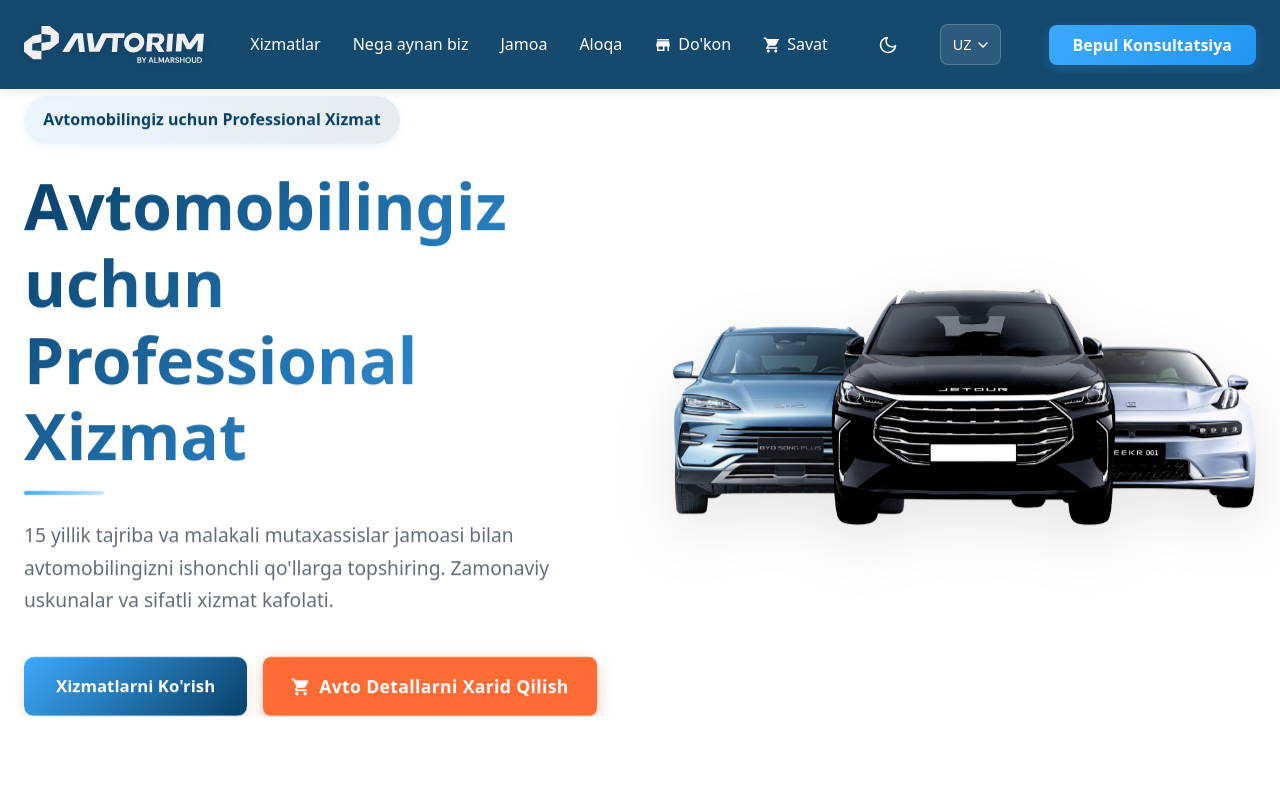
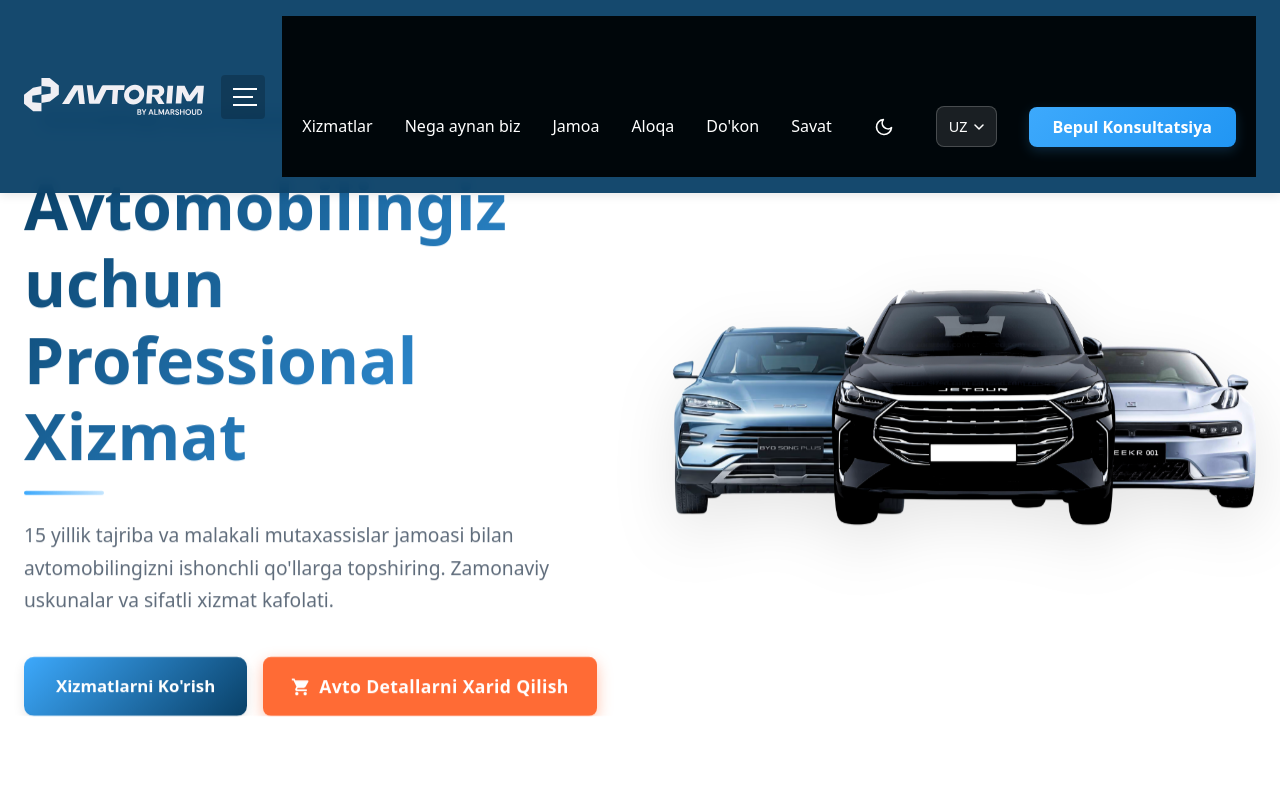
Before and after one commit to Mirjalol49/Avtorim.uz, a React (Vite) app: page / in a window 1280 px wide. Shown: the top 800 px of the page. Built offline with nearby package versions, Linux system fonts and the light colour scheme.

Commit message:
burger fixed

```diff
--- a/src/Ui/Header/Header.css
+++ b/src/Ui/Header/Header.css
@@ -1,3 +1,4 @@
+/* Header Base Styles */
 .header {
     padding: 16px 0;
     background: var(--header-bg);
@@ -9,18 +10,15 @@
     transition: all 0.3s ease;
     backdrop-filter: blur(8px);
     box-shadow: 0 2px 10px var(--shadow);
-    overflow: hidden;
-
   }
 
   .header.scrolled {
     padding: 12px 0;
-    background: var(--header-bg);
+    background: var(--header-bg-scrolled);
     box-shadow: 0 4px 20px var(--shadow-strong);
   }
 
-
-
+  /* Header Layout */
   .header-wrapper {
     display: flex;
     align-items: center;
@@ -28,6 +26,7 @@
     position: relative;
   }
 
+  /* Logo Styles */
   .logo-link {
     display: block;
     transition: transform 0.3s ease;
@@ -42,28 +41,30 @@
     max-width: 100%;
     height: auto;
     transition: all 0.3s ease;
-    filter: drop-shadow(0 2px 4px rgba(0, 0, 0, 0.1));
   }
 
+  /* Improved Hamburger Menu */
   .mobile-menu-btn {
     display: none;
-    background: none;
+    background: rgba(0, 0, 0, 0.2);
     border: none;
+    border-radius: 4px;
     cursor: pointer;
-    padding: 10px;
+    padding: 12px;
     z-index: 1100;
-    transition: all 0.3s ease;
-}
-
-.mobile-menu-btn:hover {
-    transform: scale(1.1);
+    position: relative;
+    width: 44px;
+    height: 44px;
+    display: flex;
+    align-items: center;
+    justify-content: center;
   }
 
   .hamburger {
     display: block;
     width: 24px;
     height: 2px;
-    background: #ffffff;
+    background: white;
     position: relative;
     transition: all 0.3s ease;
   }
@@ -74,8 +75,9 @@
     position: absolute;
     width: 24px;
     height: 2px;
-    background: #ffffff;
+    background: white;
     transition: all 0.3s ease;
+    left: 0;
   }
 
   .hamburger::before {
@@ -100,46 +102,11 @@
     bottom: 0;
   }
 
-@media (max-width: 768px) {
-    .mobile-menu-btn {
-        display: block;
-        z-index: 1001;
+  .mobile-menu-btn:hover {
+    background: rgba(0, 0, 0, 0.3);
   }
 
-    .nav {
-        position: fixed;
-        top: 0;
-        right: 0;
-        height: 100vh;
-        width: 100%;
-        transform: translateX(100%);
-        transition: transform 0.4s cubic-bezier(0.4, 0, 0.2, 1);
-    }
-
-    .nav.active {
-        transform: translateX(0);
-    }
-
-    .nav-item {
-        opacity: 0;
-        transform: translateX(20px);
-        animation: slideIn 0.4s forwards;
-        animation-delay: calc(var(--item-index) * 0.1s);
-    }
-
-    .language-item {
-        margin: 0;
-        margin-bottom: 12px;
-    }
-}
-
-@keyframes slideIn {
-    to {
-        opacity: 1;
-        transform: translateX(0);
-    }
-}
-
+  /* Navigation Styles */
   .nav {
     transition: all 0.3s ease;
   }
@@ -148,133 +115,41 @@
     display: flex;
     align-items: center;
     gap: 32px;
-    transition: all 0.3s ease;
     margin: 0;
     padding: 0;
     list-style: none;
   }
 
-.nav-item {
-    position: relative;
-    padding: 8px 0;
-}
-
   .nav-item_link {
-    color: var(--header-text);
+    color: white;
     text-decoration: none;
     font-size: 1rem;
     font-weight: 500;
     transition: all 0.3s ease;
-    position: relative;
-    padding: 4px 0;
-}
-
-.nav-item_link::after {
-    content: '';
-    position: absolute;
-    bottom: -4px;
-    left: 0;
-    width: 0;
-    height: 2px;
-    background-color: var(--accent-primary);
-    transition: width 0.3s ease;
-    border-radius: 2px;
   }
 
   .nav-item_link:hover {
     color: var(--accent-primary);
   }
 
-.nav-item_link:hover::after {
-    width: 100%;
-}
-
-.nav-item_link.active {
-    color: var(--accent-primary);
-}
-
-.nav-item_link.active::after {
-    width: 100%;
-}
-
-.btn-item {
-    margin-left: 16px;
-}
-
-.header-cta-btn {
-    transition: all 0.3s ease !important;
-    box-shadow: 0 4px 12px rgba(61, 169, 252, 0.2);
-}
-
-.header-cta-btn:hover {
-    transform: translateY(-2px);
-    box-shadow: 0 6px 16px rgba(61, 169, 252, 0.3);
-}
-
-.overlay {
-    position: fixed;
-    top: 0;
-    left: 0;
-    width: 100%;
-    height: 100%;
-    background: rgba(0, 0, 0, 0.6);
-    opacity: 0;
-    visibility: hidden;
-    transition: all 0.3s ease;
-    z-index: 999;
-}
-
-@media (max-width: 768px) {
-    .nav {
-        background: rgba(9, 64, 103, 0.98);
-        backdrop-filter: blur(10px);
-        padding: 80px 25px 40px;
-        overflow-y: auto;
-    }
-
-    .overlay {
-        display: block;
-    }
-
-    .nav.active + .overlay {
-        opacity: 1;
-        visibility: visible;
-    }
-}
-
-@media (max-width: 1024px) {
-    .nav-list {
-        gap: 20px;
-    }
-
-    .nav-item_link,
-    .nav-item_btn {
-        font-size: 0.95rem;
-    }
-
-    .logo-link img {
-        width: 160px;
-    }
-}
-
+  /* Mobile Menu Styles */
   @media (max-width: 768px) {
     .mobile-menu-btn {
-        display: block;
+      display: flex;
     }
 
     .nav {
       position: fixed;
       top: 0;
       right: -100%;
-        width: 100%;
+      width: 80%;
+      max-width: 300px;
       height: 100vh;
+      background: rgba(0, 0, 0, 0.9);
+      backdrop-filter: blur(10px);
+      padding: 100px 25px 40px;
+      transition: right 0.4s ease;
       z-index: 1000;
-        background: rgba(9, 64, 103, 0.98);
-        transition: all 0.4s ease;
-        display: flex;
-        align-items: center;
-        justify-content: center;
-        text-align: center;
     }
 
     .nav.active {
@@ -284,132 +159,37 @@
     .nav-list {
       flex-direction: column;
       gap: 24px;
-        width: 100%;
+      align-items: flex-start;
     }
 
-    .nav-item {
-        margin: 0;
+    .overlay {
+      position: fixed;
+      top: 0;
+      left: 0;
+      width: 100%;
+      height: 100%;
+      background: rgba(0, 0, 0, 0.5);
+      z-index: 999;
       opacity: 0;
-        transform: translateY(20px);
+      visibility: hidden;
       transition: all 0.3s ease;
     }
 
-    .nav.active .nav-item {
+    .nav.active + .overlay {
       opacity: 1;
-        transform: translateY(0);
-        transition-delay: calc(var(--item-index) * 0.1s);
-    }
-
-    .logo-link img {
-        width: 150px;
-    }
-
-    .btn-item {
-        margin-top: 20px;
-        margin-left: 0;
+      visibility: visible;
     }
   }
 
+  /* Responsive Adjustments */
   @media (max-width: 480px) {
-    .header {
-        padding: 12px 0;
+    .logo-image {
+      width: 140px;
     }
 
     .nav {
-        padding: 70px 20px 30px;
-    }
-
-    .logo-link img {
-        width: 130px;
-    }
-
-    .btn-item {
       width: 100%;
-    }
-
-    .header-cta-btn {
-        width: 100%;
-        padding: 12px 24px;
+      max-width: none;
+      padding: 90px 20px 30px;
     }
   }
-
-/* Animation for items */
-@keyframes fadeInUp {
-    from {
-        opacity: 0;
-        transform: translateY(10px);
-    }
-  to {
-    opacity: 1;
-        transform: translateY(0);
-    }
-}
-
-.nav-item {
-    animation: fadeInUp 0.6s ease forwards;
-    animation-delay: calc(var(--item-index) * 0.1s);
-}
-
-.language-item {
-    position: relative;
-    z-index: 1001;
-}
-
-.cart-link {
-    position: relative;
-    padding-right: 8px;
-}
-
-.cart-count {
-    position: absolute;
-    top: -8px;
-    right: -8px;
-    background-color: #ff4d4d;
-    color: white;
-    font-size: 0.75rem;
-    font-weight: bold;
-    width: 18px;
-    height: 18px;
-    border-radius: 50%;
-    display: flex;
-    align-items: center;
-    justify-content: center;
-    box-shadow: 0 2px 4px rgba(0, 0, 0, 0.2);
-}
-
-@media (max-width: 768px) {
-    .cart-count {
-        position: relative;
-        top: 0;
-        right: 0;
-        margin-left: 6px;
-        display: inline-flex;
-    }
-
-    .cart-link {
-        display: flex;
-        align-items: center;
-    }
-}
-
-.admin-link {
-  position: relative;
-}
-
-.admin-link::after {
-  content: '';
-  display: block;
-  position: absolute;
-  top: -5px;
-  right: -5px;
-  width: 6px;
-  height: 6px;
-  background-color: #4caf50;
-  border-radius: 50%;
-  opacity: 0;
-  transition: opacity 0.3s;
-}
-
-.admin-link.active::after {
-  opacity: 1;
-}
--- a/src/Ui/Header/Header.jsx
+++ b/src/Ui/Header/Header.jsx
@@ -39,7 +39,6 @@
   const scrollToSection = (e, href) => {
     e.preventDefault();
 
-    // If we're not on the home page, navigate to home first
     if (!isHomePage) {
       window.location.href = '/' + href;
       return;
@@ -82,13 +81,13 @@
           <button
             className={`mobile-menu-btn ${isMenuOpen ? 'active' : ''}`}
             onClick={toggleMenu}
-            aria-label={isMenuOpen ? "Menyuni yopish" : "Menyuni ochish"}
+            aria-label={isMenuOpen ? "Close menu" : "Open menu"}
             aria-expanded={isMenuOpen}
           >
-            <span className={`hamburger ${isMenuOpen ? 'active' : ''}`}></span>
+            <span className="hamburger"></span>
           </button>
 
-          <nav className={`nav ${isMenuOpen ? 'active' : ''}`} aria-label="Asosiy navigatsiya">
+          <nav className={`nav ${isMenuOpen ? 'active' : ''}`} aria-label="Main navigation">
             <ul className="nav-list">
               {isHomePage && homeMenuItems.map((item, index) => (
                 <li key={item.href} className="nav-item" style={{"--item-index": index}}>
@@ -108,22 +107,16 @@
                   to="/shop"
                   onClick={closeMenu}
                 >
-                  <svg className="nav-icon" xmlns="http://www.w3.org/2000/svg" viewBox="0 0 24 24" width="18" height="18" fill="currentColor" style={{marginRight: '6px'}}>
-                    <path d="M20 4H4v2h16V4zm1 10v-2l-1-5H4l-1 5v2h1v6h10v-6h4v6h2v-6h1zm-9 4H6v-4h6v4z"/>
-                  </svg>
                   {shopMenuText[language]}
                 </Link>
               </li>
 
               <li className="nav-item" style={{"--item-index": isHomePage ? homeMenuItems.length + 1 : 1}}>
                 <Link
-                  className={`nav-item_link cart-link ${location.pathname === '/cart' ? 'active' : ''}`}
+                  className={`nav-item_link ${location.pathname === '/cart' ? 'active' : ''}`}
                   to="/cart"
                   onClick={closeMenu}
                 >
-                  <svg className="nav-icon" xmlns="http://www.w3.org/2000/svg" viewBox="0 0 24 24" width="18" height="18" fill="currentColor" style={{marginRight: '6px'}}>
-                    <path d="M17 18c-1.1 0-1.99.9-1.99 2s.89 2 1.99 2 2-.9 2-2-.9-2-2-2zM7 18c-1.1 0-1.99.9-1.99 2S5.9 22 7 22s2-.9 2-2-.9-2-2-2zm0-3l1.1-2h7.45c.75 0 1.41-.41 1.75-1.03L21.7 4H5.21l-.94-2H1v2h2l3.6 7.59L3.62 17H19v-2H7z"/>
-                  </svg>
                   {cartMenuText[language]}
                   {getCartCount() > 0 && <span className="cart-count">{getCartCount()}</span>}
                 </Link>
@@ -133,15 +126,14 @@
                 <ThemeToggle />
               </li>
 
-              <li className="nav-item language-item" style={{"--item-index": isHomePage ? homeMenuItems.length + 3 : 3}}>
+              <li className="nav-item" style={{"--item-index": isHomePage ? homeMenuItems.length + 3 : 3}}>
                 <LanguageSwitcher />
               </li>
 
-              <li className="nav-item btn-item" style={{"--item-index": isHomePage ? homeMenuItems.length + 4 : 4}}>
+              <li className="nav-item" style={{"--item-index": isHomePage ? homeMenuItems.length + 4 : 4}}>
                 <Btn
-                  text={getText("header.freeConsultation", language, "Konsultatsiya")}
+                  text={getText("header.freeConsultation", language, "Consultation")}
                   onClick={(e) => scrollToSection(e, "#contact")}
-                  href="#contact"
                   className="header-cta-btn"
                 />
               </li>
```
Lines whose indentation alone changed are shown as unchanged.
